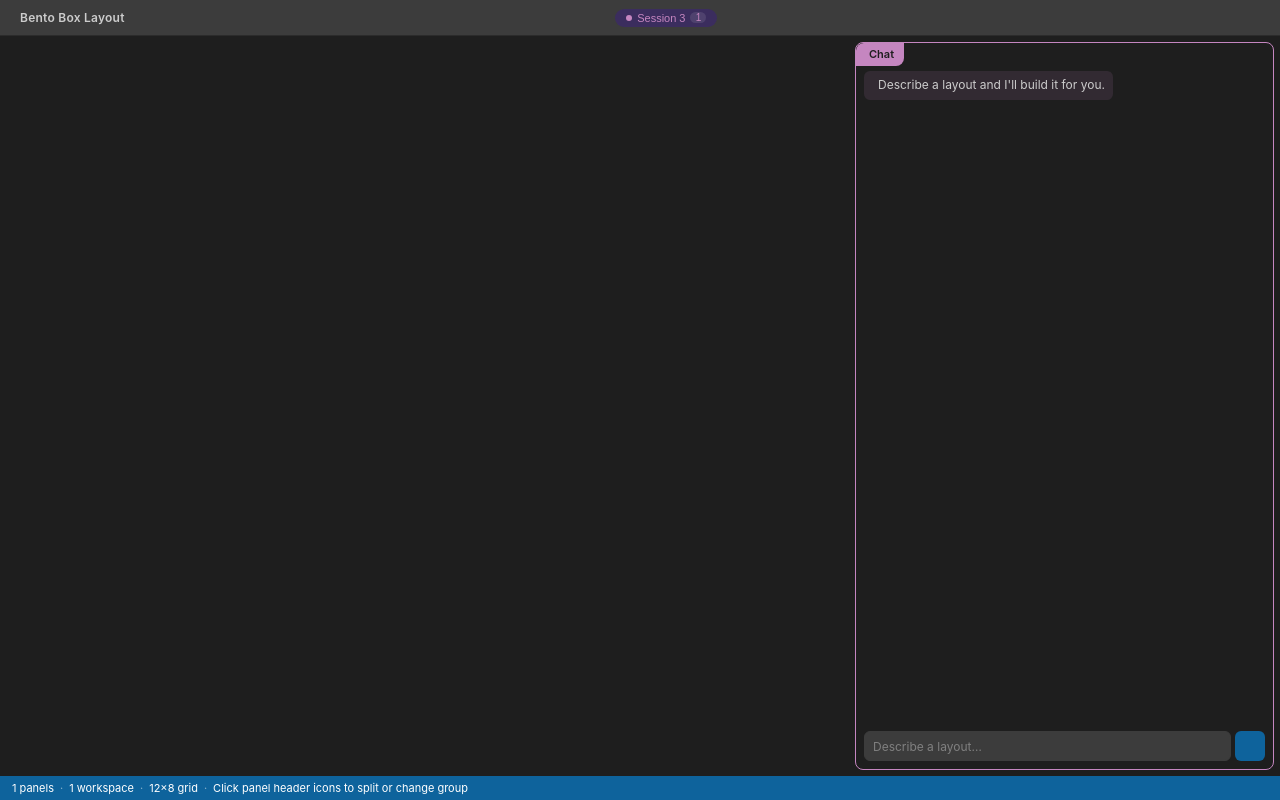
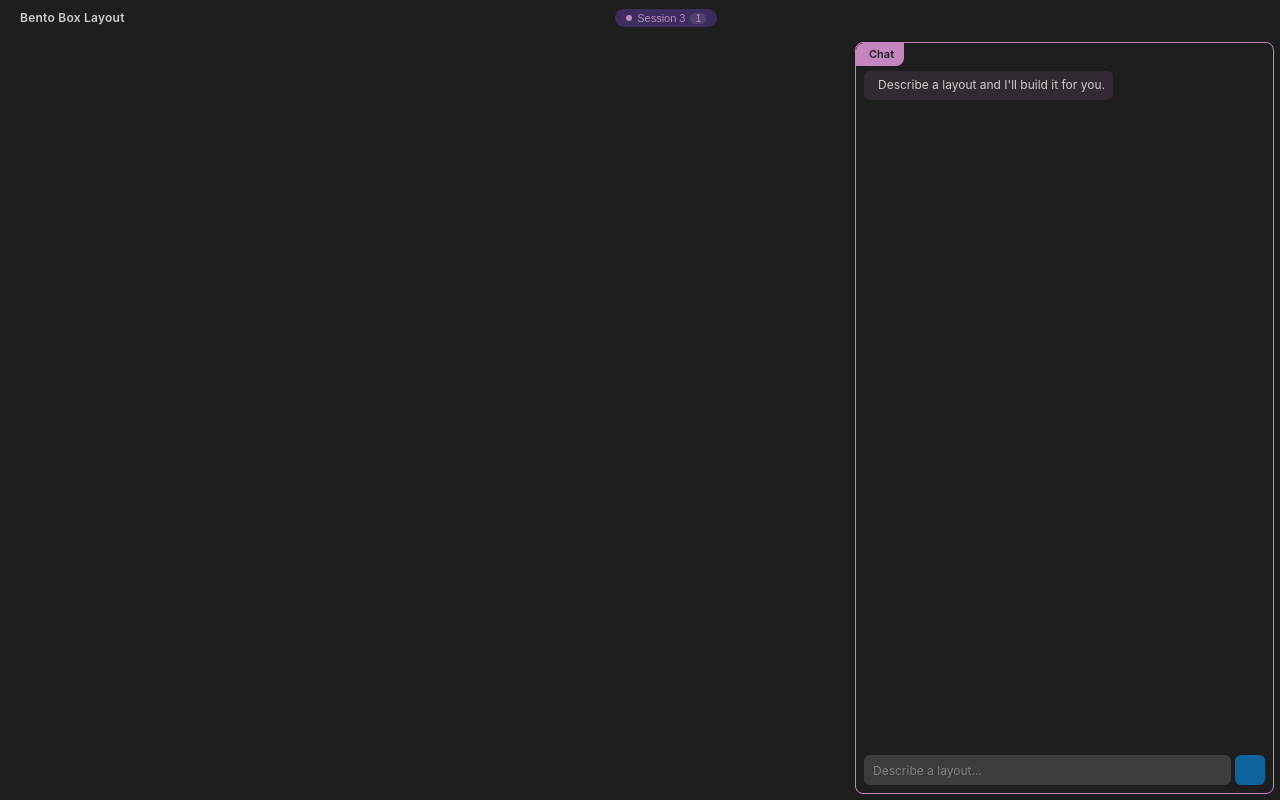
Before and after one commit to mrleemurray/demos, a Vue app in the folder bento-layout/: page / in a window 1280 px wide. Built offline with nearby package versions, Linux system fonts and the light colour scheme; some icons are missing.

Commit message:
refactor: remove status bar and update chat color handling in workspace

```diff
--- a/bento-layout/src/App.vue
+++ b/bento-layout/src/App.vue
@@ -196,16 +196,6 @@
         <span class="cell-title">{{ dragging.panel.title }}</span>
       </div>
     </div>
-
-    <footer class="statusbar">
-      <span>{{ panels.length }} panels</span>
-      <span class="separator">·</span>
-      <span>{{ workspaces.length }} workspace{{ workspaces.length > 1 ? 's' : '' }}</span>
-      <span class="separator">·</span>
-      <span>{{ gridCols }}×{{ gridRows }} grid</span>
-      <span class="separator">·</span>
-      <span>Click panel header icons to split or change group</span>
-    </footer>
   </div>
 </template>
 
@@ -418,8 +408,7 @@ function openChatInNewWorkspace() {
 // ─── Add new chat ─────────────────────────────────────────────────
 function addChat() {
   const ws = activeWorkspace.value
-  const sessionGroup = groups[ws.chatColorIndex % groups.length].id
-  ws.chatColorIndex++
+  const sessionGroup = ws.group
   // Place new chat on the right, stacking below existing chats
   const chatCol = 9
   const chatWidth = 4
@@ -936,13 +925,6 @@ async function runChatSpawn(chatPanel, text) {
     markOccupied(slot.row, slot.col, span, rowSpan)
   }
 
-  // Keep chat panels spanning the full grid height
-  for (const p of panels.value) {
-    if (p.isChat) {
-      p.rowSpan = gridRows.value - p.row + 1
-    }
-  }
-
   // Stagger spawn each panel with budding animation
   for (const p of newPanels) {
     panels.value.push(p)
@@ -972,8 +954,7 @@ async function runChatSpawn(chatPanel, text) {
   justify-content: space-between;
   height: 36px;
   padding: 0 12px;
-  background: var(--vscode-titleBar-background);
-  border-bottom: 1px solid var(--vscode-panel-border);
+  background: transparent;
   flex-shrink: 0;
   gap: 12px;
 }
@@ -1488,22 +1469,6 @@ async function runChatSpawn(chatPanel, text) {
   font-weight: 600;
 }
 
-/* ─── Status bar ─────────────────────────────────────────────── */
-.statusbar {
-  display: flex;
-  align-items: center;
-  height: 24px;
-  padding: 0 12px;
-  background: var(--vscode-button-background);
-  color: var(--vscode-button-foreground);
-  font-size: 11px;
-  gap: 6px;
-  flex-shrink: 0;
-}
-.separator {
-  opacity: 0.5;
-}
-
 /* ─── Chat cell ───────────────────────────────────────────────── */
 .chat-content {
   flex: 1;
```
